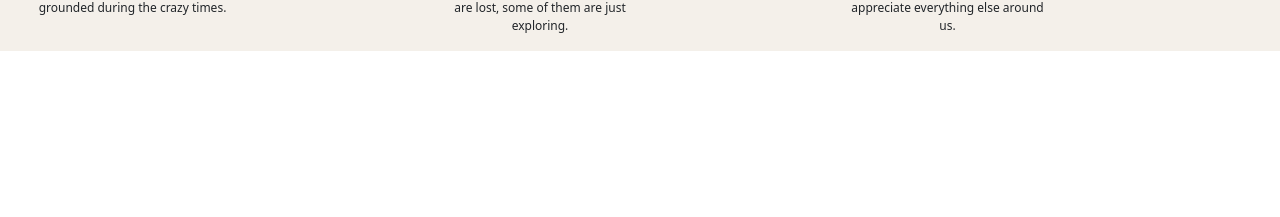
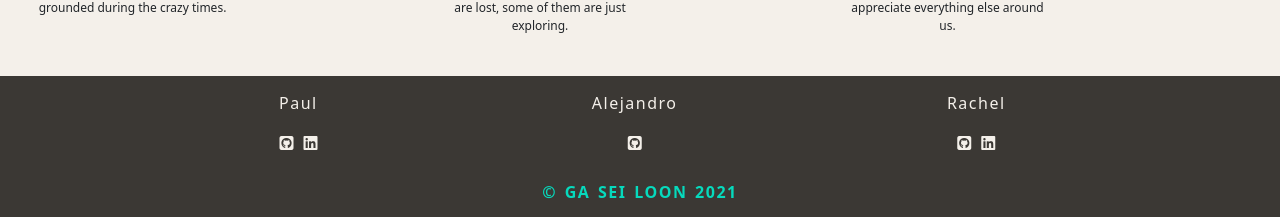
Before and after one commit to rararamberg/GeoDish-App, a React (Create React App) app in the folder client/: page / in a window 1280 px wide. Shown: the part 1993-2210 px from the top of the page. Before the commit the page ends 2069 px from the top, so only its background shows below. Built offline with nearby package versions, Linux system fonts and the light colour scheme.

Commit message:
added footer elements and imported font awesome to index.html

```diff
--- a/client/public/index.html
+++ b/client/public/index.html
@@ -13,6 +13,7 @@
       user's mobile device or desktop. See https://developers.google.com/web/fundamentals/web-app-manifest/
     -->
     <link rel="manifest" href="%PUBLIC_URL%/manifest.json" />
+    <script src="https://kit.fontawesome.com/add92d7def.js" crossorigin="anonymous"></script>
     <!--
       Notice the use of %PUBLIC_URL% in the tags above.
       It will be replaced with the URL of the `public` folder during the build.
--- a/client/src/components/Footer/Footer.css
+++ b/client/src/components/Footer/Footer.css
@@ -0,0 +1,34 @@
+footer {
+  padding: 15px 5px 0px 5px;
+  display: flex;
+  flex-direction: column;
+  flex-wrap: wrap;
+  justify-content: center;
+  color: #f4f0ea;
+  background-color: #3b3834;
+}
+
+footer a {
+  margin: 5px;
+  color: #f4f0ea;
+  transition: all 0.2s ease-in-out;
+}
+footer a:hover {
+  color: #06dabd;
+}
+
+footer p {
+  word-spacing: 2px;
+  letter-spacing: 1.5px;
+}
+
+.team-socials {
+  display: flex;
+  flex-direction: row;
+  justify-content: space-evenly;
+}
+
+.copyright-year {
+  margin-top: 25px;
+  color: #06dabd;
+}
--- a/client/src/components/Footer/Footer.jsx
+++ b/client/src/components/Footer/Footer.jsx
@@ -1,5 +1,42 @@
+import "./Footer.css";
+
 const Footer = () => {
-  return <footer></footer>;
+  return (
+    <footer>
+      <div className="team-socials">
+        <div className="paul-social">
+          <p>Paul</p>
+          <a href="https://github.com/paulo0513" target="_blank">
+            <i className="fab fa-github-square"></i>
+          </a>
+          <a
+            href="https://www.linkedin.com/in/paul-oh-92365912a/"
+            target="_blank"
+          >
+            <i className="fab fa-linkedin"></i>
+          </a>
+        </div>
+        <div className="alejandro-social">
+          <p>Alejandro</p>
+          <a href="https://github.com/abzl" target="_blank">
+            <i className="fab fa-github-square"></i>
+          </a>
+        </div>
+        <div className="rachel-social">
+          <p>Rachel</p>
+          <a href="https://github.com/rararamberg" target="_blank">
+            <i className="fab fa-github-square"></i>
+          </a>
+          <a href="https://www.linkedin.com/in/rachelramberg/" target="_blank">
+            <i className="fab fa-linkedin"></i>
+          </a>
+        </div>
+      </div>
+      <div className="copyright-year">
+        <p style={{ fontWeight: "bold" }}>© GA SEI LOON 2021</p>
+      </div>
+    </footer>
+  );
 };
 
 export default Footer;
```
